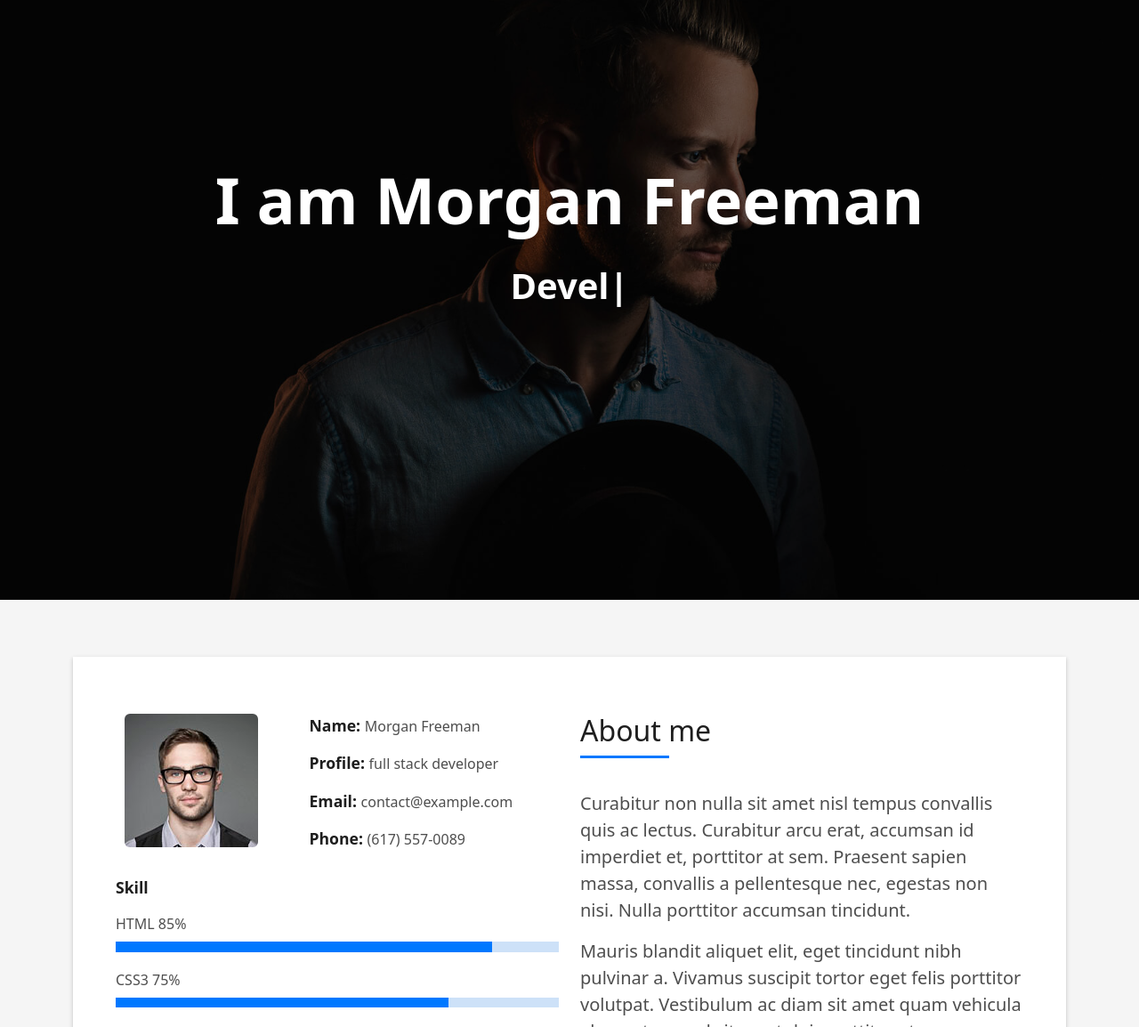
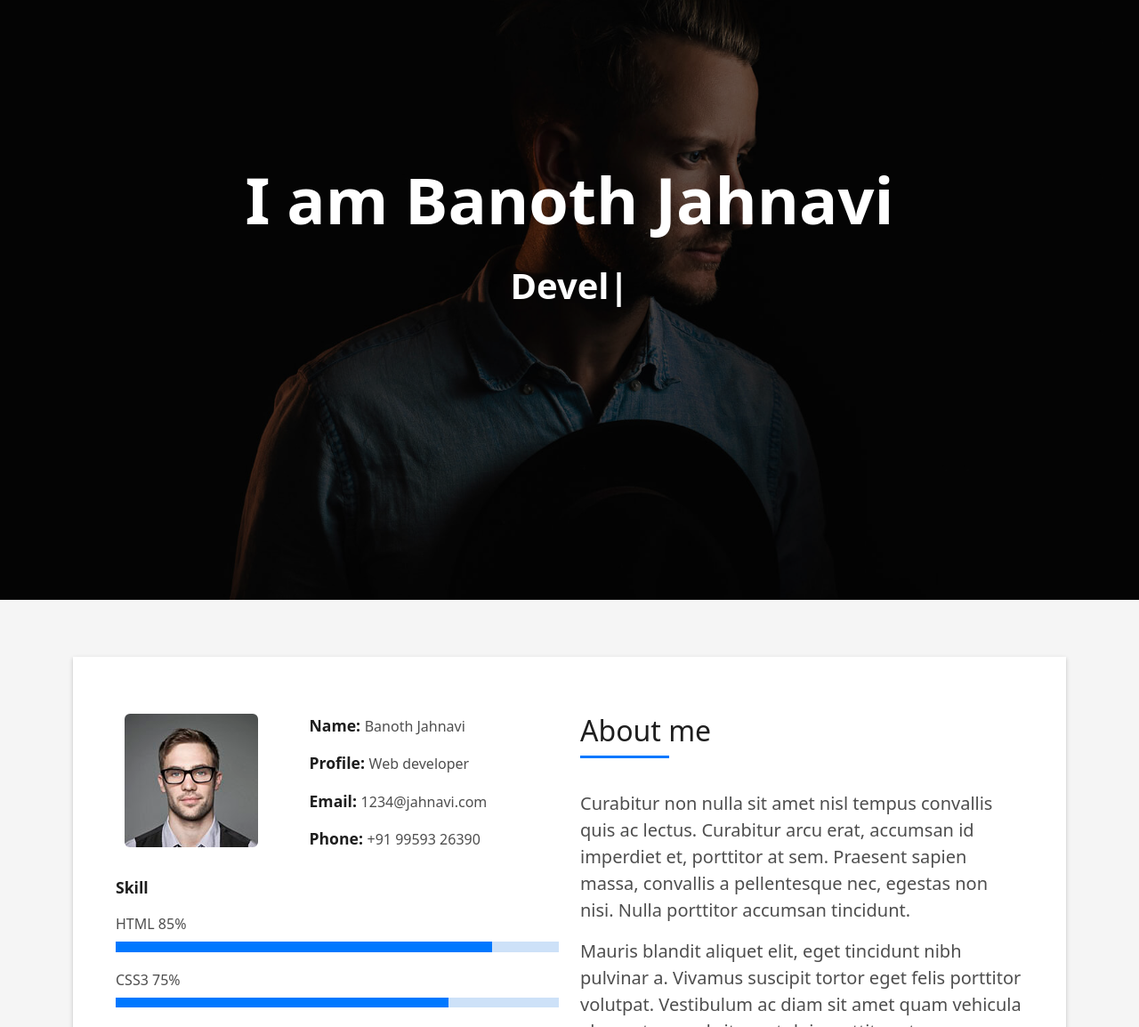
Before and after one commit to jahnavi854janu/jahnavi, a plain HTML site: page index.html in a window 1280 px wide. Shown: the part 126-1280 px from the top of the page at 89% size. Drawn offline with Linux system fonts and the light colour scheme.

Commit message:
Update index.html

```diff
--- a/index.html
+++ b/index.html
@@ -79,8 +79,8 @@
       <div class="table-cell">
         <div class="container">
           <!--<p class="display-6 color-d">Hello, world!</p>-->
-          <h1 class="hero-title mb-4">I am Morgan Freeman</h1>
-          <p class="hero-subtitle"><span class="typed" data-typed-items="Designer, Developer, Freelancer, Photographer"></span></p>
+          <h1 class="hero-title mb-4">I am Banoth Jahnavi</h1>
+          <p class="hero-subtitle"><span class="typed" data-typed-items="Designer, Developer"></span></p>
           <!-- <p class="pt-3"><a class="btn btn-primary btn js-scroll px-4" href="#about" role="button">Learn More</a></p> -->
         </div>
       </div>
@@ -105,10 +105,10 @@
                     </div>
                     <div class="col-sm-6 col-md-7">
                       <div class="about-info">
-                        <p><span class="title-s">Name: </span> <span>Morgan Freeman</span></p>
-                        <p><span class="title-s">Profile: </span> <span>full stack developer</span></p>
-                        <p><span class="title-s">Email: </span> <span>contact@example.com</span></p>
-                        <p><span class="title-s">Phone: </span> <span>(617) 557-0089</span></p>
+                        <p><span class="title-s">Name: </span> <span> Banoth Jahnavi</span></p>
+                        <p><span class="title-s">Profile: </span> <span>Web developer</span></p>
+                        <p><span class="title-s">Email: </span> <span>1234@jahnavi.com</span></p>
+                        <p><span class="title-s">Phone: </span> <span>+91 99593 26390</span></p>
                       </div>
                     </div>
                   </div>
```
